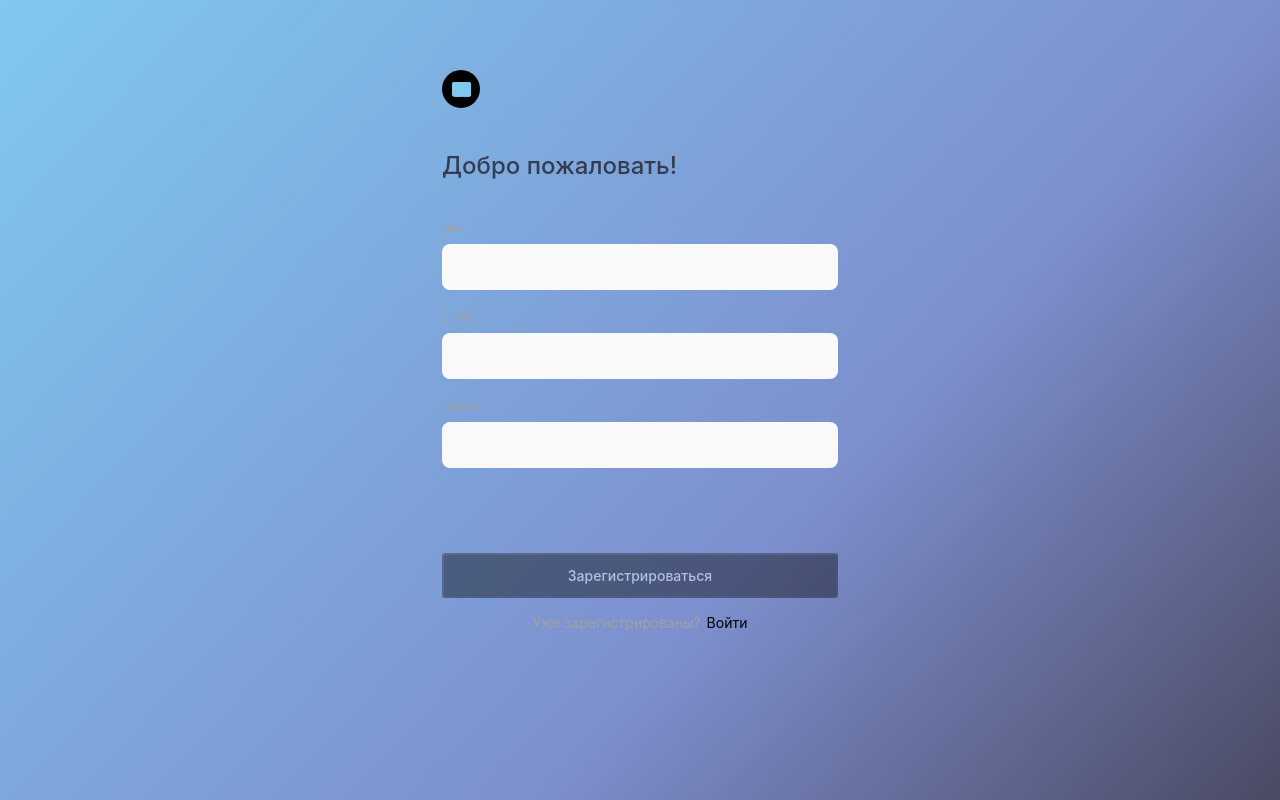
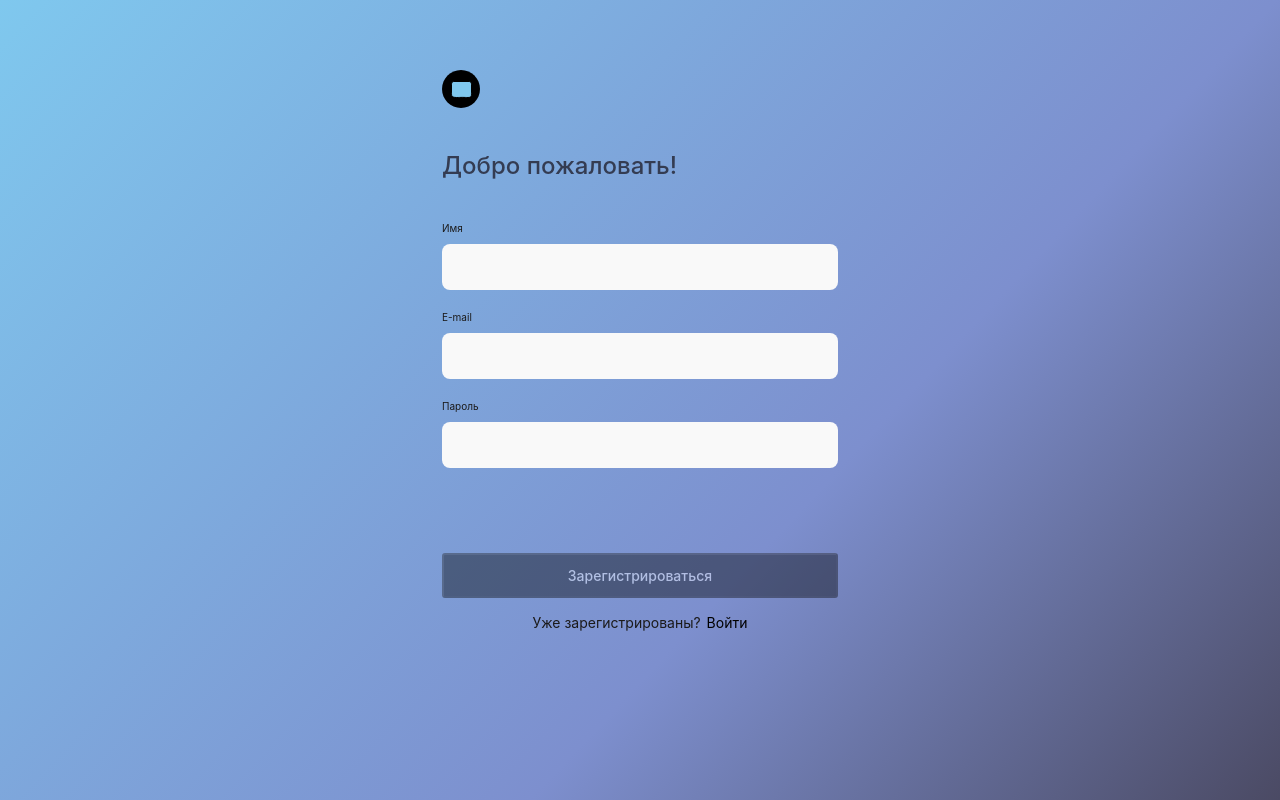
Before and after one commit to maiself0/movies-explorer-frontend, a React (Create React App) app: page /signup in a window 1280 px wide. Built offline with nearby package versions, Linux system fonts and the light colour scheme.

Commit message:
+: searchQuery - default all

```diff
--- a/src/components/App/App.css
+++ b/src/components/App/App.css
@@ -6,6 +6,7 @@
   --main-color: #343c52;
   --main-color-low-opacity: #9e9e9e96;
   --error: #dd262f;
+  --font-black: rgb(27, 26, 26);
 }
 
 
--- a/src/components/Login/Login.css
+++ b/src/components/Login/Login.css
@@ -30,7 +30,7 @@
   font-weight: normal;
   font-size: 10px;
   line-height: 12px;
-  color: #a0a0a0;
+  color: var(--font-black);
 }
 
 .login__input {
@@ -81,7 +81,7 @@
   margin-right: 6px;
   text-align: center;
 
-  color: #a0a0a0;
+  color: var(--font-black);
 }
 
 .login__signin-link {
--- a/src/components/Register/Register.css
+++ b/src/components/Register/Register.css
@@ -33,7 +33,7 @@
   font-weight: normal;
   font-size: 10px;
   line-height: 12px;
-  color: #a0a0a0;
+  color: var(--font-black);
 }
 
 .register__input {
@@ -98,7 +98,7 @@
   margin-right: 6px;
   text-align: center;
 
-  color: #a0a0a0;
+  color: var(--font-black);
 }
 
 .register__signin-link {
--- a/src/components/SearchForm/SearchForm.js
+++ b/src/components/SearchForm/SearchForm.js
@@ -4,7 +4,7 @@ import FilterCheckbox from './FilterCheckbox/FilterCheckbox';
 
 const SearchForm = (props) => {
   const [isSearchQueryValid, setIsSearchQueryValid] = useState(true);
-  const [searchQuery, setSearchQuery] = useState('')
+  const [searchQuery, setSearchQuery] = useState(' ')
 
   const handleQueryChange = (e) => {
     setSearchQuery(e.target.value)
```
